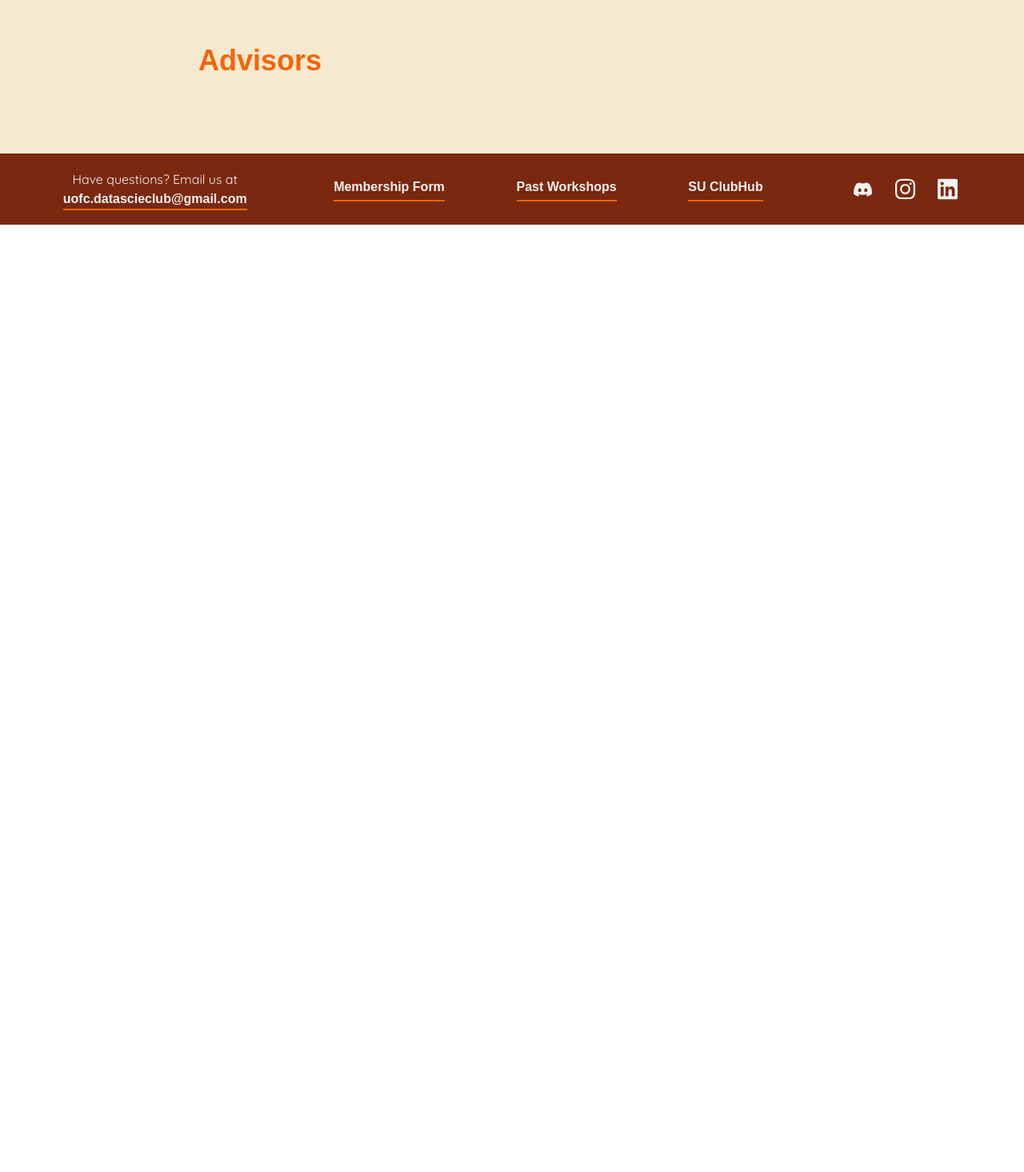
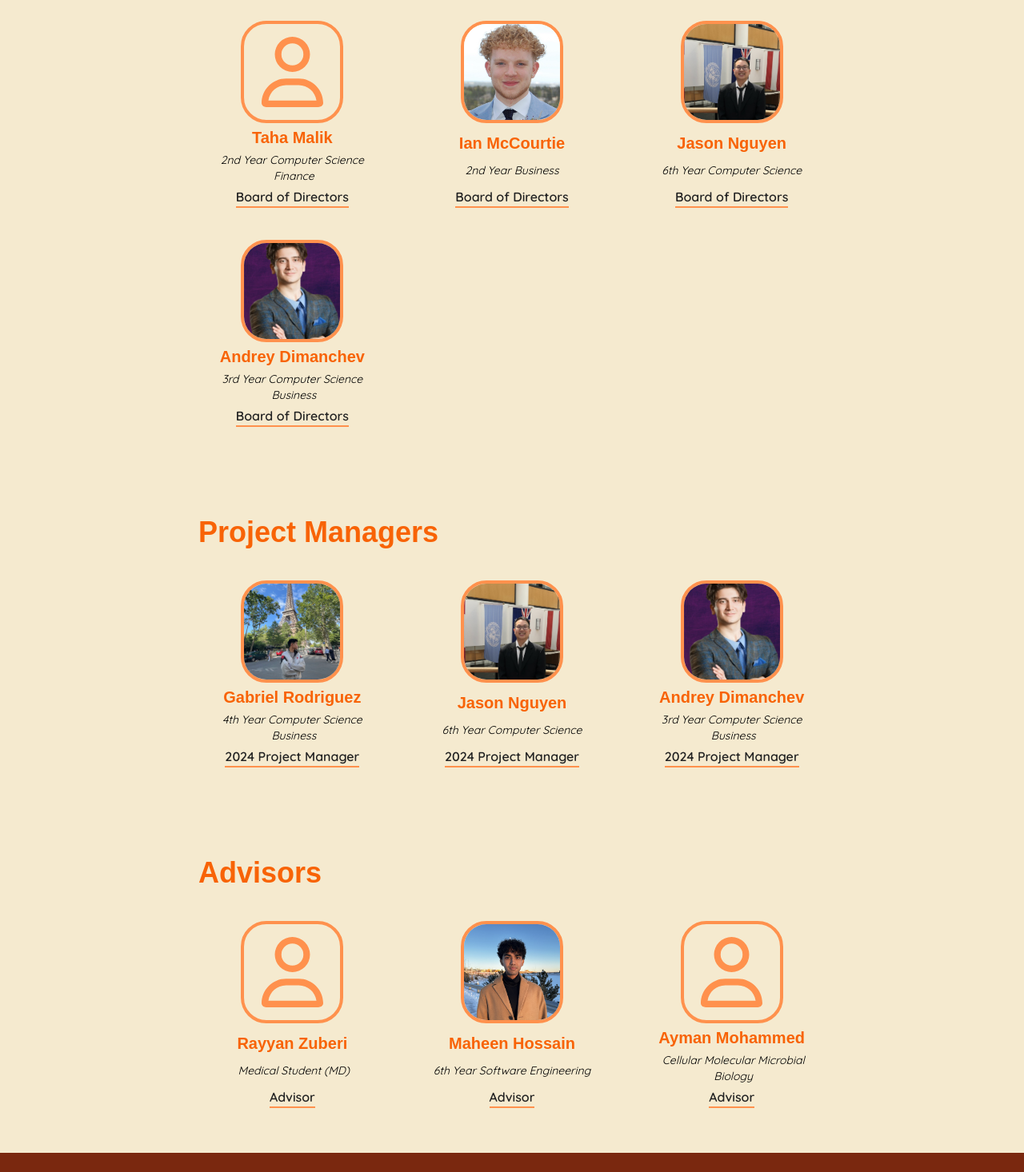
Before and after one commit to DSMLC/dsmlc-website, a Next.js app: page /visionary-lab in a window 1280 px wide. Shown: the part 480-1946 px from the top of the page at 80% size. Before the commit the page ends 800 px from the top, so only its background shows below. Built offline with nearby package versions, Linux system fonts and the light colour scheme.

Commit message:
Add data for visionary lab

```diff
--- a/app/about/execs/page.tsx
+++ b/app/about/execs/page.tsx
@@ -1,12 +1,15 @@
 import React from "react";
-import Image from "next/image";
 import Execs from "../../../public/data/execs.json";
+import GroupRoleTitles from "../../../public/data/page_data/executive_roster.json";
 import { ProfileListTemplate } from "@/app/components/ProfileListTemplate";
 
 const page = () => {
   return (
     <div className="flex justify-center items-center flex-col gap-12">
-      <ProfileListTemplate ProfilesData={Execs} />
+      <ProfileListTemplate
+        ProfilesData={Execs}
+        GroupRoleTitle={GroupRoleTitles}
+      />
     </div>
   );
 };
--- a/app/components/ProfileListTemplate.tsx
+++ b/app/components/ProfileListTemplate.tsx
@@ -1,5 +1,6 @@
 import React from "react";
 import Image from "next/image";
+import EmptyProfie from "../../public/images/profile/empty_profile.svg";
 
 interface ProfileList {
   name: string;
@@ -10,37 +11,36 @@ interface ProfileList {
   profile?: string;
   program?: {
     programs: string[];
-    year: string;
+    year?: string;
   };
   bio?: string;
 }
 
 export const ProfileListTemplate = ({
   ProfilesData,
+  GroupRoleTitle,
 }: {
   ProfilesData: ProfileList[];
+  GroupRoleTitle: string[];
 }) => {
   return (
     <div>
-      {ProfilesData[0].role.map((roleGroup) => {
+      {GroupRoleTitle.map((roleGroup) => {
         return (
           <div className="flex flex-col w-full max-w-4xl m-auto md:p-14 p-5 py-5 gap-10">
             <span className="text-4xl font-redHat text-dsmlcDataOrange font-bold md:text-start text-center">
-              {roleGroup.group}
+              {roleGroup}
             </span>
             <div className="grid md:grid-cols-3 grid-cols-2 gap-10">
               {ProfilesData.filter((exec) =>
                 exec.role.some(
-                  (role) =>
-                    role.group == roleGroup.group && role.roles.length > 0
+                  (role) => role.group == roleGroup && role.roles.length > 0
                 )
               ).map((filteredExec) => {
                 return (
                   <div className="flex flex-col gap-1 text-center justify-between">
                     <Image
-                      src={
-                        filteredExec.profile || ProfilesData[0].profile || ""
-                      }
+                      src={filteredExec.profile || EmptyProfie || ""}
                       alt="Executive Profile Picture"
                       width={999}
                       height={999}
@@ -67,7 +67,7 @@ export const ProfileListTemplate = ({
                       </span>
                     )}
                     {filteredExec.role
-                      .filter((role) => role.group === roleGroup.group)
+                      .filter((role) => role.group === roleGroup)
                       .map((role) =>
                         role.roles.map((roleTitle, index) => (
                           <span
--- a/app/visionary-lab/page.tsx
+++ b/app/visionary-lab/page.tsx
@@ -1,11 +1,15 @@
 import React from "react";
 import { ProfileListTemplate } from "../components/ProfileListTemplate";
-import VisionaryTeam from "../../public/data/visionary_team.json";
+import VisionaryTeam from "../../public/data/execs.json";
+import GroupRoleTitles from "../../public/data/page_data/visionary_lab.json";
 
 const page = () => {
   return (
     <div>
-      <ProfileListTemplate ProfilesData={VisionaryTeam} />
+      <ProfileListTemplate
+        ProfilesData={VisionaryTeam}
+        GroupRoleTitle={GroupRoleTitles}
+      />
     </div>
   );
 };
--- a/public/data/execs.json
+++ b/public/data/execs.json
@@ -1,33 +1,14 @@
 [
-  {
-    "name": "Example: To add more roles, create a new group below.",
-    "role": [
-      {
-        "group": "Admin Team",
-        "roles": []
-      },
-      {
-        "group": "Operations Team",
-        "roles": []
-      },
-      {
-        "group": "Legacy Executives (Advisory Team)",
-        "roles": []
-      }
-    ],
-    "profile": "/images/profile/empty_profile.svg",
-    "program": {
-      "programs": ["Example major 1", "Example major 2"],
-      "year": "4th year"
-    },
-    "bio": "Hi this is an example bio"
-  },
   {
     "name": "Gabriel Rodriguez",
     "role": [
       {
         "group": "Admin Team",
         "roles": ["President"]
+      },
+      {
+        "group": "Project Managers",
+        "roles": ["2024 Project Manager"]
       }
     ],
     "profile": "/images/profile/gabriel_rodriguez.jpg",
@@ -43,6 +24,10 @@
       {
         "group": "Admin Team",
         "roles": ["Presidential Advisor"]
+      },
+      {
+        "group": "Advisors",
+        "roles": ["Advisor"]
       }
     ],
     "program": {
@@ -55,6 +40,10 @@
       {
         "group": "Admin Team",
         "roles": ["VP General Events"]
+      },
+      {
+        "group": "Visionary Lab Board",
+        "roles": ["Board Chairman"]
       }
     ],
     "program": {
@@ -69,6 +58,10 @@
       {
         "group": "Admin Team",
         "roles": ["Jr. VP Events"]
+      },
+      {
+        "group": "Visionary Lab Board",
+        "roles": ["Board of Directors"]
       }
     ],
     "profile": "/images/profile/adrian_julve.jpg",
@@ -84,6 +77,10 @@
       {
         "group": "Admin Team",
         "roles": ["Jr. VP Events"]
+      },
+      {
+        "group": "Visionary Lab Board",
+        "roles": ["Board of Directors"]
       }
     ],
     "program": {
@@ -98,6 +95,10 @@
       {
         "group": "Admin Team",
         "roles": ["VP Outreach"]
+      },
+      {
+        "group": "Visionary Lab Board",
+        "roles": ["Board of Directors"]
       }
     ],
     "program": {
@@ -126,6 +127,10 @@
       {
         "group": "Admin Team",
         "roles": ["Jr. VP Outreach"]
+      },
+      {
+        "group": "Visionary Lab Board",
+        "roles": ["Board of Directors"]
       }
     ],
     "program": {
@@ -141,6 +146,10 @@
       {
         "group": "Operations Team",
         "roles": ["VP Operations"]
+      },
+      {
+        "group": "Advisors",
+        "roles": ["Advisor"]
       }
     ],
     "program": {
@@ -170,6 +179,14 @@
       {
         "group": "Operations Team",
         "roles": ["Tech Lead"]
+      },
+      {
+        "group": "Visionary Lab Board",
+        "roles": ["Board of Directors"]
+      },
+      {
+        "group": "Project Managers",
+        "roles": ["2024 Project Manager"]
       }
     ],
     "program": {
@@ -226,6 +243,14 @@
       {
         "group": "Operations Team",
         "roles": ["Workshop Director"]
+      },
+      {
+        "group": "Visionary Lab Board",
+        "roles": ["Board of Directors"]
+      },
+      {
+        "group": "Project Managers",
+        "roles": ["2024 Project Manager"]
       }
     ],
     "program": {
@@ -271,6 +296,10 @@
       {
         "group": "Legacy Executives (Advisory Team)",
         "roles": ["VP Operations"]
+      },
+      {
+        "group": "Advisors",
+        "roles": ["Advisor"]
       }
     ],
     "program": {
--- /dev/null
+++ b/public/data/page_data/executive_roster.json
@@ -0,0 +1 @@
+["Admin Team", "Operations Team", "Legacy Executives (Advisory Team)"]
--- /dev/null
+++ b/public/data/page_data/visionary_lab.json
@@ -0,0 +1 @@
+["Visionary Lab Board", "Project Managers", "Advisors"]
--- a/public/data/visionary_team.json
+++ /dev/null
@@ -1,22 +0,0 @@
-[
-  {
-    "name": "Example: To add more roles, create a new group below.",
-    "role": [
-      {
-        "group": "Visionary Lab Board",
-        "roles": []
-      },
-      {
-        "group": "Project Managers",
-        "roles": []
-      },
-      {
-        "group": "Advisors",
-        "roles": []
-      }
-    ],
-    "profile": "/images/empty_profile.svg",
-    "program": "",
-    "bio": ""
-  }
-]
```
Also changed, not shown: public/data/page_data/home.json (renamed from public/data/home.json).
